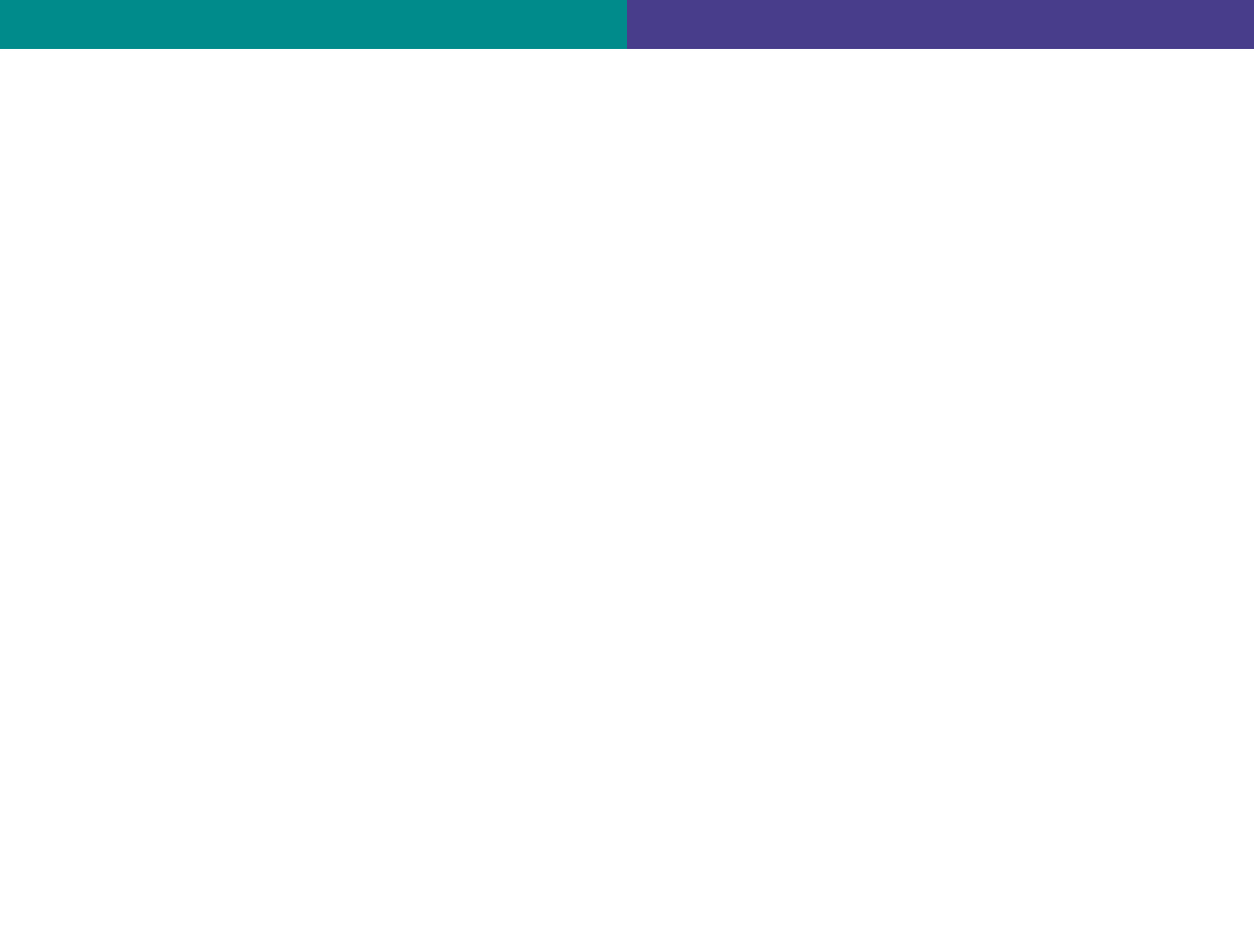
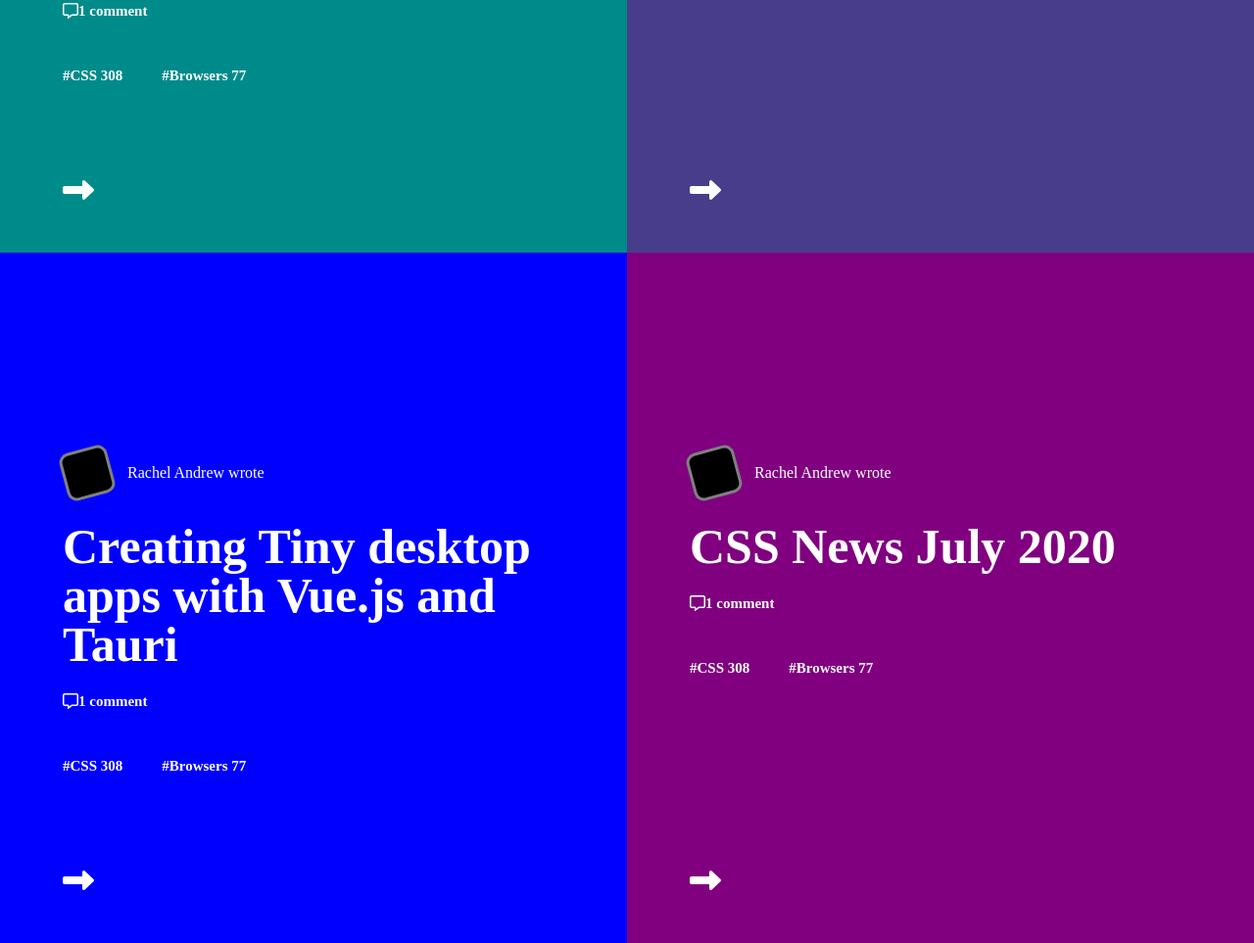
Before and after one commit to tiagoes/Design-Teardown, a plain HTML site: page index.html in a window 1280 px wide. Shown: the part 537-1500 px from the top of the page at 98% size. Before the commit the page ends 800 px from the top, so only its background shows below. Drawn offline with Linux system fonts and the light colour scheme.

Commit message:
fixed card styling

```diff
--- a/index.css
+++ b/index.css
@@ -60,7 +60,7 @@ main section h1 span{
 }
 
 .card{
-    padding: 200px 0 48px 64px;
+    padding: 200px 64px 48px;
 }
 
 .card h2 {
--- a/index.html
+++ b/index.html
@@ -33,6 +33,25 @@
             </h1>
             <div id="suggestions" class="grid">
                 <div class="card card-1" style="background-color: darkcyan;">
+                    <div style="height: 425px;">
+                        <div class="flex align-center">
+                            <div class="writer-image"></div>
+                            <p>Rachel Andrew wrote</p>
+                        </div>
+                        <h2>Creating Tiny desktop apps with Vue.js and Tauri</h2>
+                        <div class="flex comments">
+                            <span><i class="far fa-comment-alt"></i></span><p>1 comment</p>
+                        </div>
+                        <div class="flex likes">
+                            <p>#CSS <span>308</span></p>
+                            <p>#Browsers <span>77</span></p>
+                        </div>
+
+                    </div>
+                    <div><i class="fas fa-long-arrow-alt-right fa-2x"></i></div>
+                </div>
+                <div class="card card-2">
+                    <div style="height: 425px;">
                         <div class="flex align-center">
                             <div class="writer-image"></div>
                             <p>Rachel Andrew wrote</p>
@@ -45,9 +64,48 @@
                             <p>#CSS <span>308</span></p>
                             <p>#Browsers <span>77</span></p>
                         </div>
-                    <div><i class="fas fa-long-arrow-alt-right"></i></div>
+
                     </div>
-                <div class="card card-2"></div>
+                    <div><i class="fas fa-long-arrow-alt-right fa-2x"></i></div>
+
+                </div>
+                <div class="card card-3">
+                    <div style="height: 425px;">
+                        <div class="flex align-center">
+                            <div class="writer-image"></div>
+                            <p>Rachel Andrew wrote</p>
+                        </div>
+                        <h2>Creating Tiny desktop apps with Vue.js and Tauri</h2>
+                        <div class="flex comments">
+                            <span><i class="far fa-comment-alt"></i></span><p>1 comment</p>
+                        </div>
+                        <div class="flex likes">
+                            <p>#CSS <span>308</span></p>
+                            <p>#Browsers <span>77</span></p>
+                        </div>
+
+                    </div>
+                    <div><i class="fas fa-long-arrow-alt-right fa-2x"></i></div>
+                </div>
+                <div class="card card-4">
+                    <div style="height: 425px;">
+                        <div class="flex align-center">
+                            <div class="writer-image"></div>
+                            <p>Rachel Andrew wrote</p>
+                        </div>
+                        <h2>CSS News July 2020</h2>
+                        <div class="flex comments">
+                            <span><i class="far fa-comment-alt"></i></span><p>1 comment</p>
+                        </div>
+                        <div class="flex likes">
+                            <p>#CSS <span>308</span></p>
+                            <p>#Browsers <span>77</span></p>
+                        </div>
+
+                    </div>
+                    <div><i class="fas fa-long-arrow-alt-right fa-2x"></i></div>
+
+                </div>
             </div>
         </section>
 
```
Lines whose indentation alone changed are shown as unchanged.
